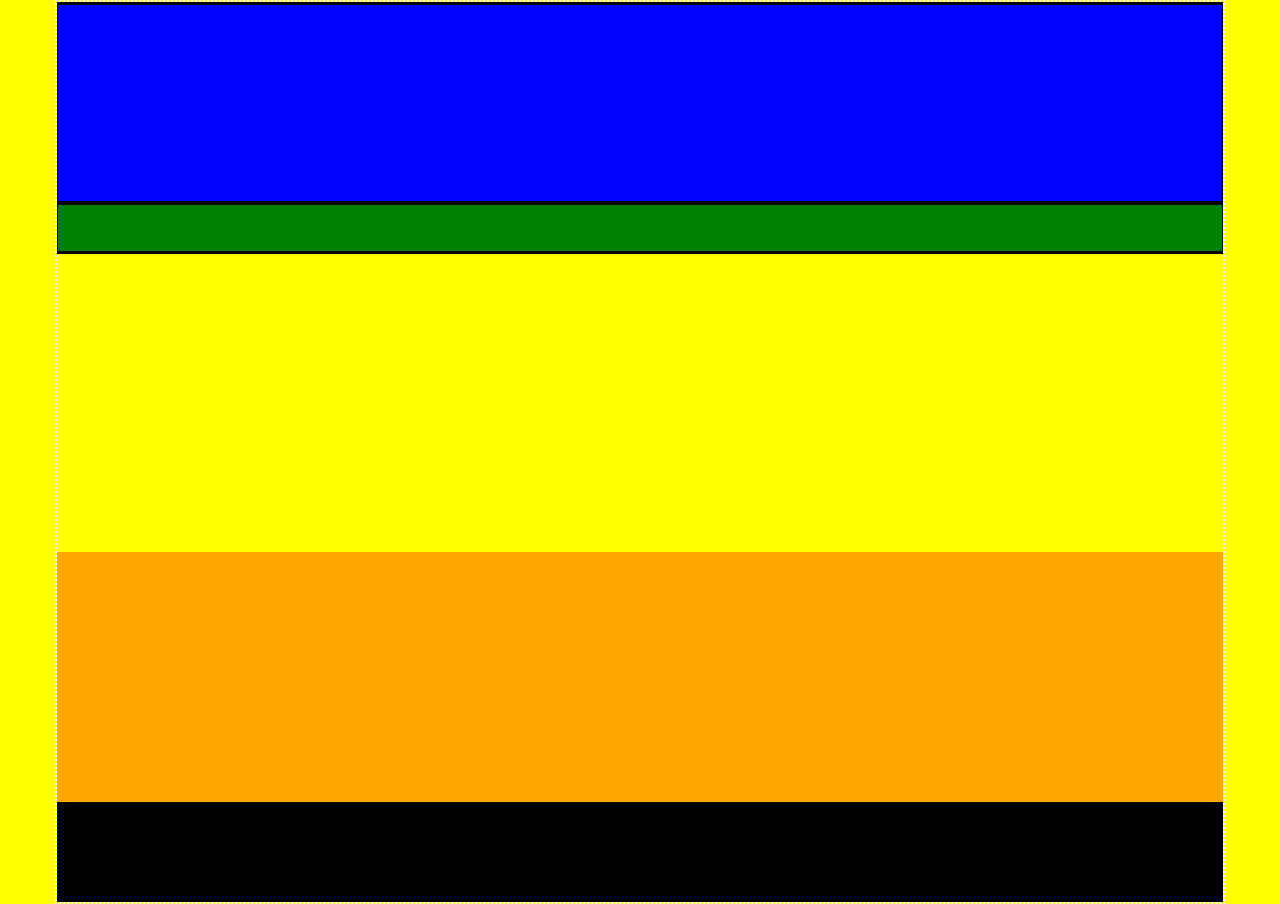
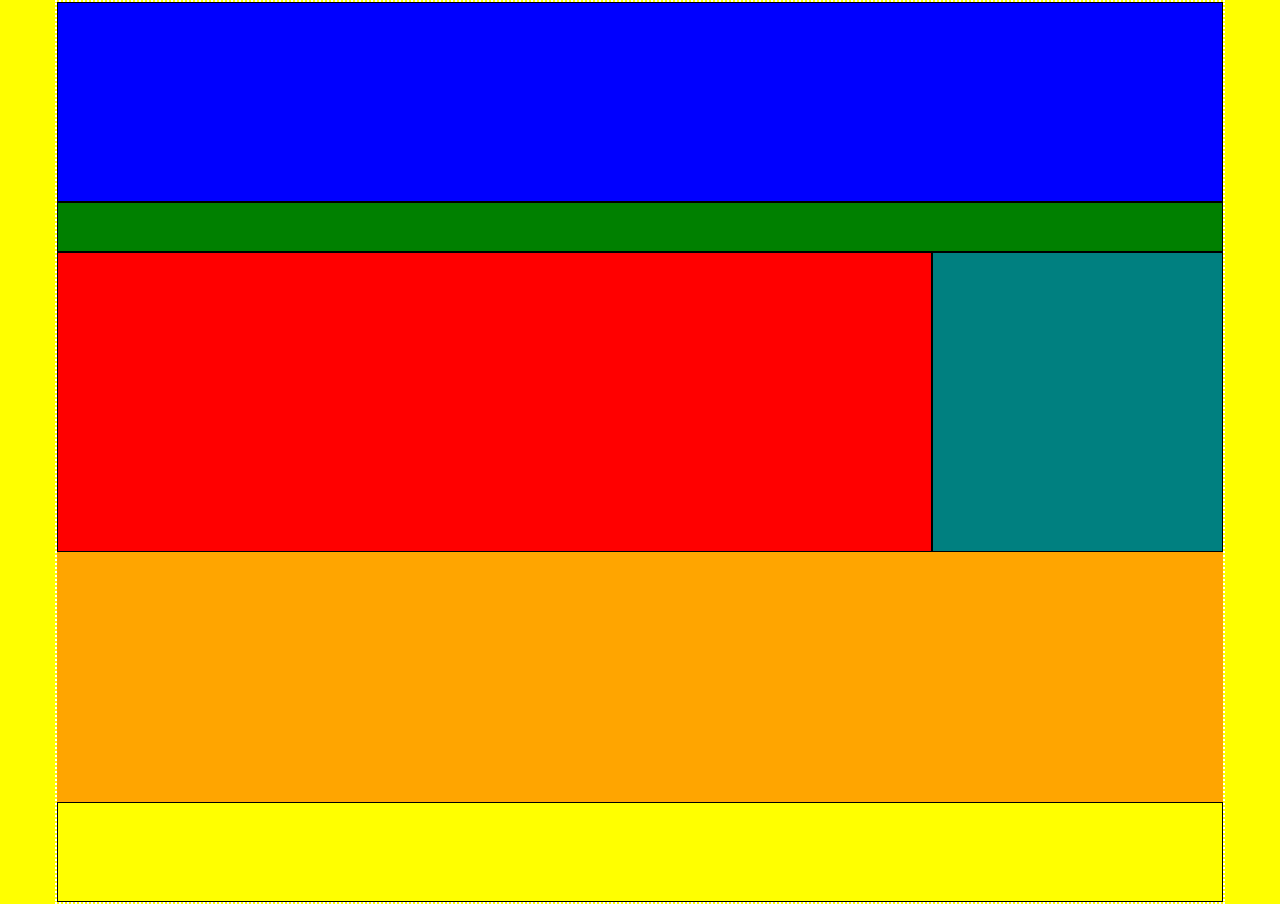
Before and after one commit to sasquatchbrawley/day3-take-home, a plain HTML site: page index.html in a window 1280 px wide. Drawn offline with nearby package versions, Linux system fonts and the light colour scheme.

Commit message:
attempt to fix background and border issues with columns proved succesful

```diff
--- a/css/style.css
+++ b/css/style.css
@@ -6,39 +6,37 @@
   border: 2px dotted  white;
 }
 
-#row1 {
+.blue {
   height: 200px;
   background-color: blue;
   border: 1px solid black;
 }
 
-#row2 {
+.green {
   height: 50px;
   background-color: green;
   border: 1px solid black;
 }
 
-#row3 {
+.red {
+  background-color: red;
+  border: 1px solid black;
   height: 300px;
 }
 
-#red {
-  background-color: red;
-  border: 1px solid black;
-}
-
-#teal {
+.teal {
   background-color: teal;
   border: 1px solid black;
+  height: 300px;
 }
-
-#row4 {
+.orange {
   height: 250px;
   background-color: orange;
 }
 
-.col-xs-12 {
+.black {
   border: 1px solid black;
+  height: 100px;
 }
 
 #row5  {
--- a/index.html
+++ b/index.html
@@ -12,24 +12,24 @@
     <body>
     <div class="container-fluid">
       <div class="container">
-        <div class="row" id="row1">
-          <div class="col-xs-12"></div>
+        <div class="row">
+          <div class="col-xs-12 blue"></div>
         </div>
-        <div class="row" id="row2">
-          <div class="col-xs-12"></div>
+        <div class="row">
+          <div class="col-xs-12 green"></div>
         </div>
-        <div class="row" id="row3">
-          <div class="col-xs-9" id="red"></div>
-          <div class="col-xs-3" id="teal"></div>
+        <div class="row">
+          <div class="col-xs-9 red"></div>
+          <div class="col-xs-3 teal"></div>
         </div>
-        <div class="row" id="row4">
-          <div class="col-xs-3"></div>
-          <div class="col-xs-3"></div>
-          <div class="col-xs-3"></div>
-          <div class="col-xs-3"></div>
+        <div class="row">
+          <div class="col-xs-3 orange"></div>
+          <div class="col-xs-3 orange"></div>
+          <div class="col-xs-3 orange"></div>
+          <div class="col-xs-3 orange"></div>
         </div>
-        <div class="row" id="row5">
-          <div class="col-xs-12"></div>
+        <div class="row">
+          <div class="col-xs-12 black"></div>
         </div>
       </div>
     </div>
```
